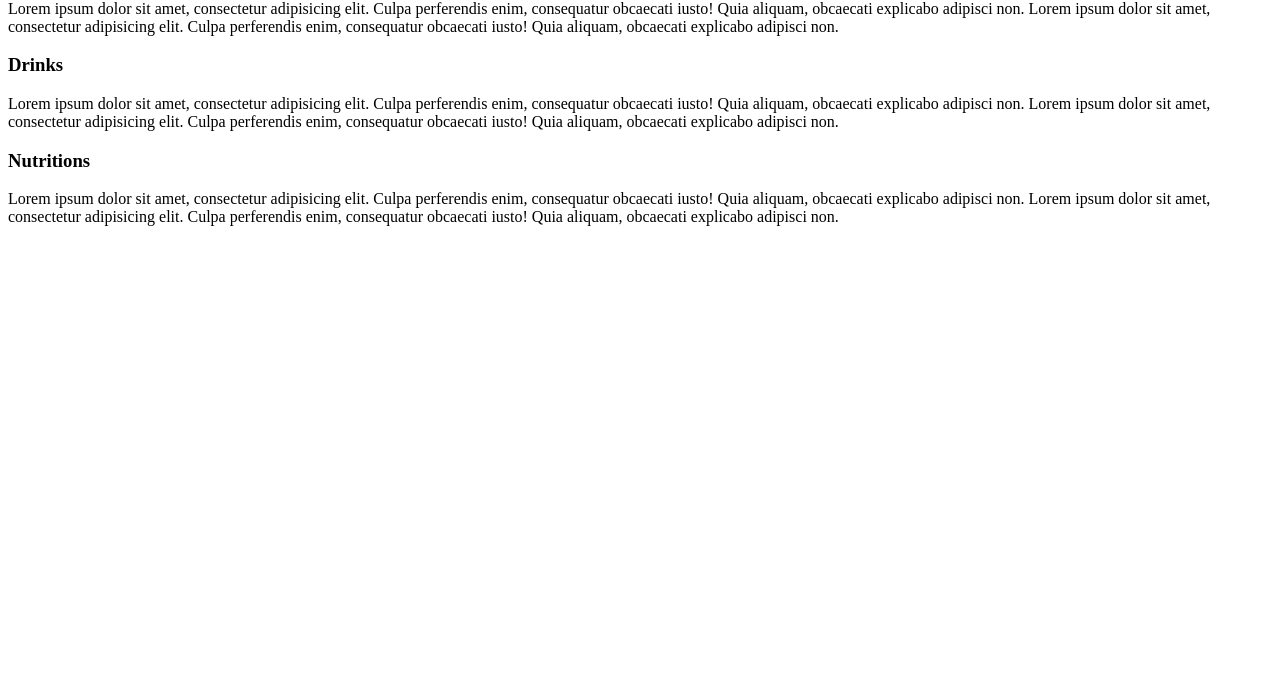
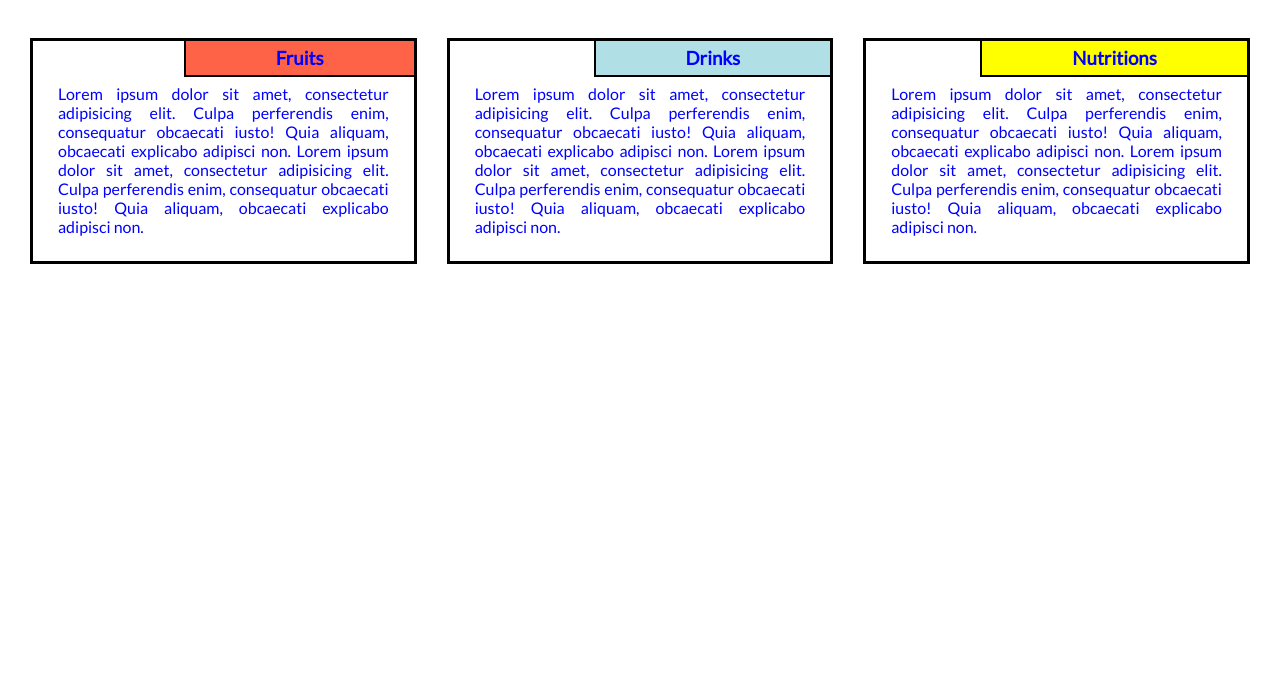
Before and after one commit to RAKHA-57/module2, a plain HTML site: page index.html in a window 1280 px wide. Shown: the part 121-800 px from the top of the page. Drawn offline with Linux system fonts and the light colour scheme.

Commit message:
Update and rename courseraerxample.html to index.html

```diff
--- a/courseraerxample.html
+++ b/index.html
@@ -6,7 +6,7 @@
   <meta name="viewport" content="width=device-width, initial-scale=1">
   <title>My Responsive Layout</title>
   <link href="https://fonts.googleapis.com/css?family=Lato" rel="stylesheet">
-  <link href='coursera.css' rel='stylesheet' type='text/css' >
+  <link href='style.css' rel='stylesheet' type='text/css' >
 </head>
 <body>
   <div class="container">
```
